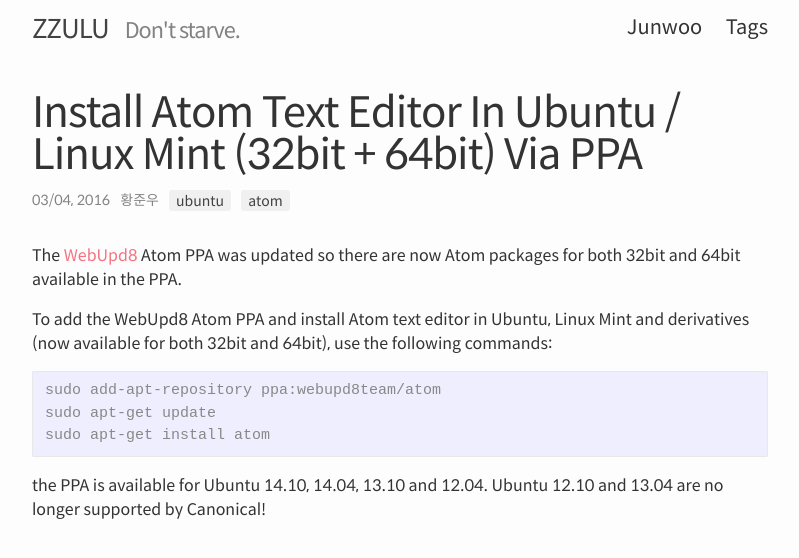
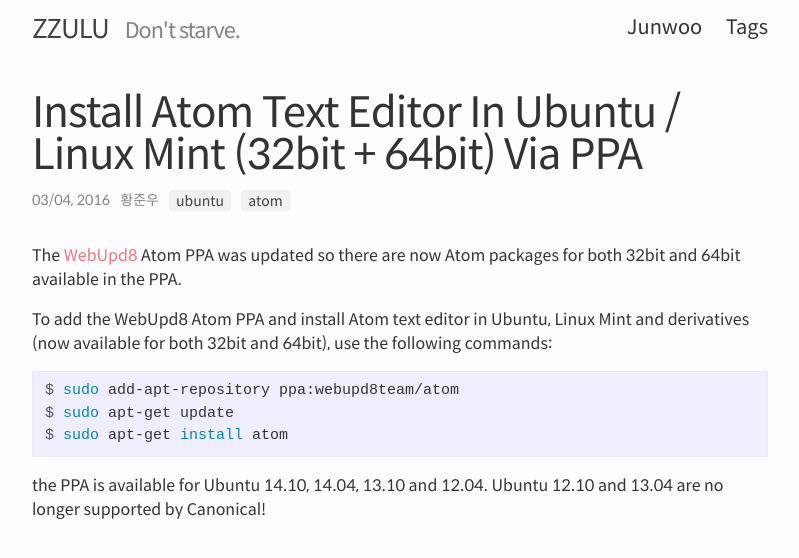
Before and after one commit to capollux/blog, a Jekyll site: the page built from _posts/2016-03-04-Install-Atom-text-editor-in-Ubuntu-Linux-Mint-32bit-64bit-via-PPA.md, in a window 1280 px wide. Shown: the top 558 px of the page, without its empty margins (240-1039 px from the left). Built offline with Jekyll 4.4.1, drawn with Linux system fonts in a browser that asks for light colours; some web fonts are replaced.

Commit message:
170319-03

````diff
--- a/_posts/2016-03-04-Install-Atom-text-editor-in-Ubuntu-Linux-Mint-32bit-64bit-via-PPA.md
+++ b/_posts/2016-03-04-Install-Atom-text-editor-in-Ubuntu-Linux-Mint-32bit-64bit-via-PPA.md
@@ -11,9 +11,9 @@ The [WebUpd8](http://www.webupd8.org) Atom PPA was updated so there are now Atom
 To add the WebUpd8 Atom PPA and install Atom text editor in Ubuntu, Linux Mint and derivatives (now available for both 32bit and 64bit), use the following commands:
 
 ```console
-sudo add-apt-repository ppa:webupd8team/atom
-sudo apt-get update
-sudo apt-get install atom
+$ sudo add-apt-repository ppa:webupd8team/atom
+$ sudo apt-get update
+$ sudo apt-get install atom
 ```
 
 the PPA is available for Ubuntu 14.10, 14.04, 13.10 and 12.04. Ubuntu 12.10 and 13.04 are no longer supported by Canonical!
````
Also changed, not shown: _posts/2016-06-06-Make-Boot-SD-Card-For-Raspberry-Pi-Ubuntu-Mate-16.04-LTS.md (added, +13 -0 lines), _posts/2016-11-11-rbenv-Build-System-on-Ubuntu-Sublime-Text-3.md (+1 -1 lines), _posts/2017-03-18-Install-Ruby-&-Rails-using-rbenv-on-Ubuntu-16.04-LTS.md (+1 -1 lines).
